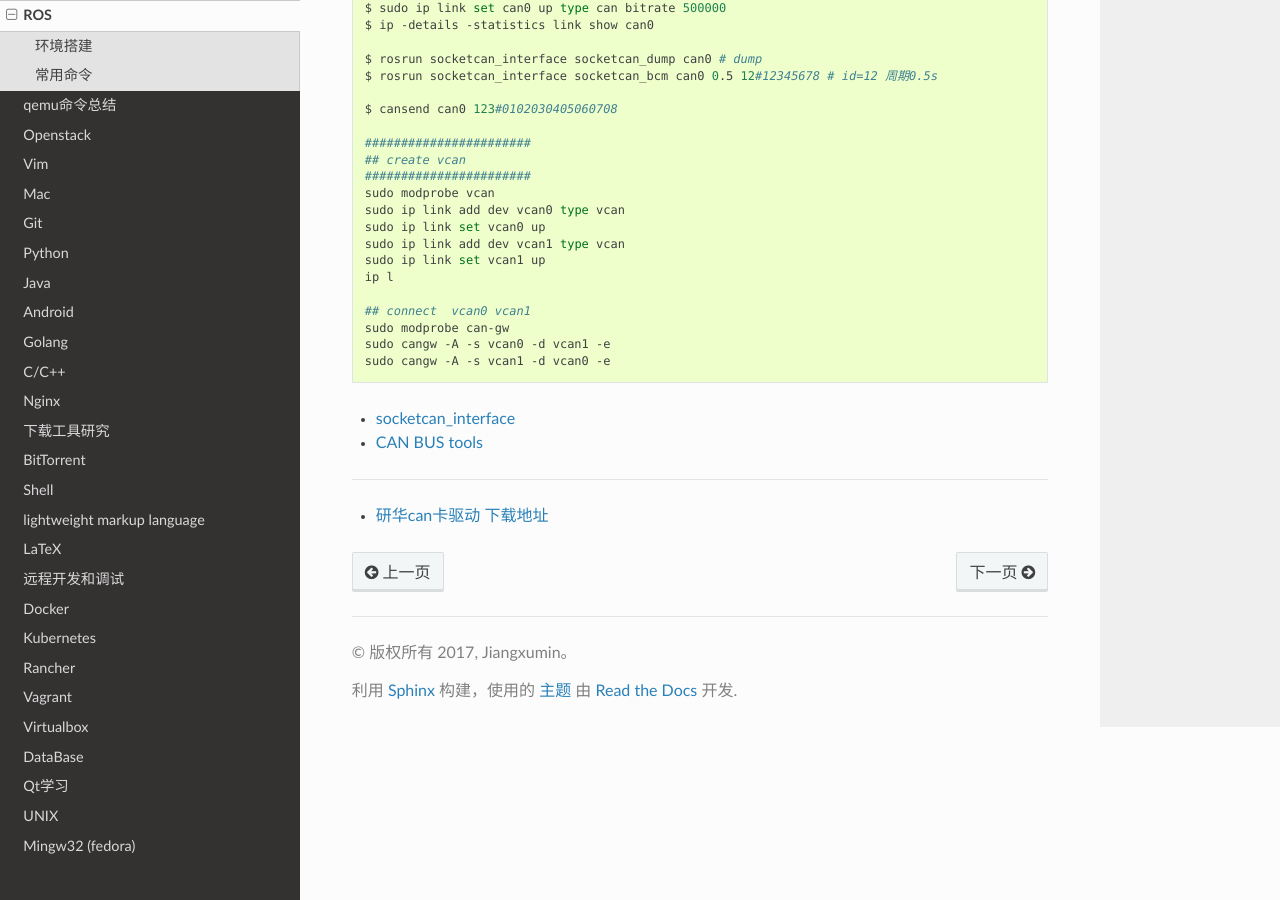
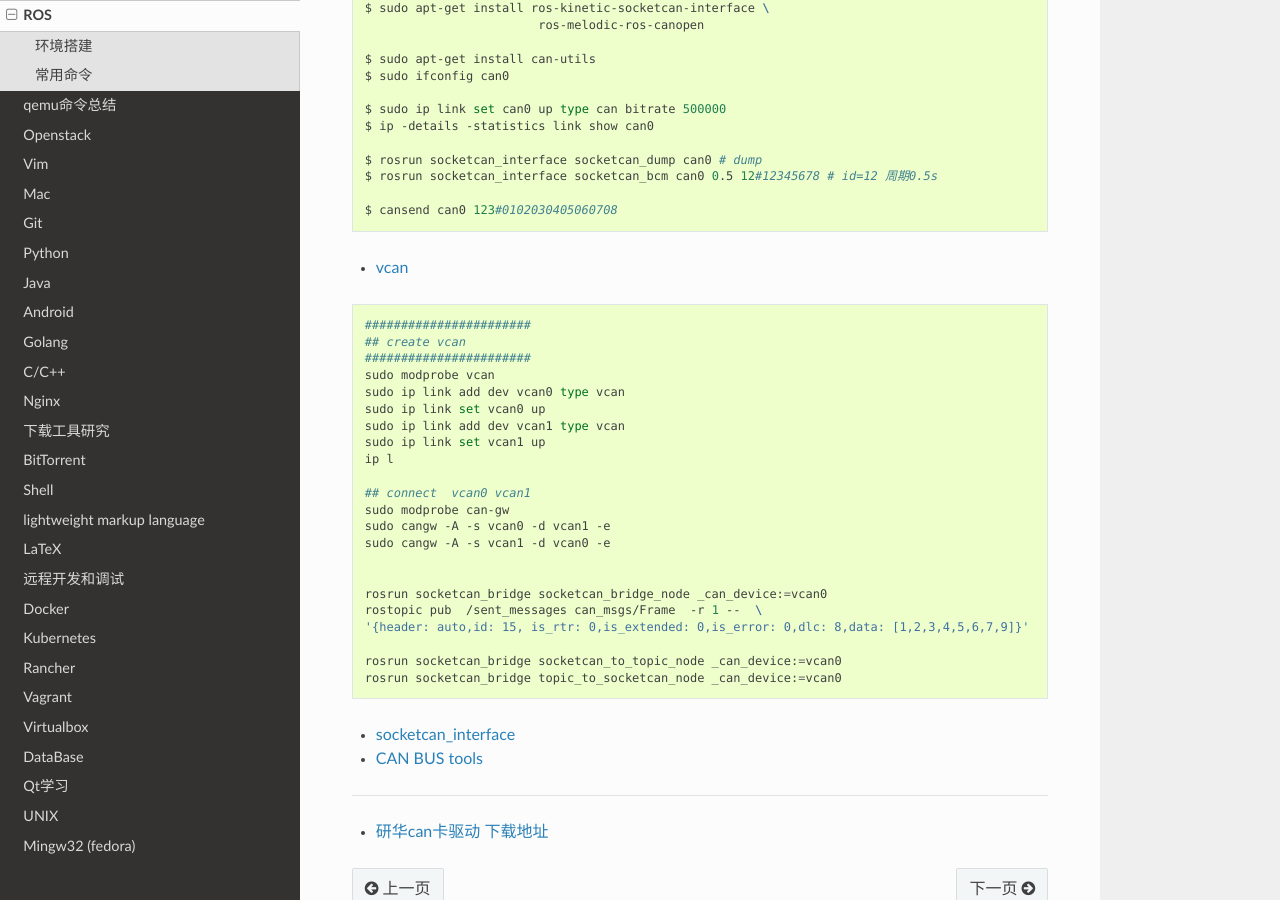
Before and after one commit to my-rds-store/my_space, a Sphinx documentation site: the page built from source/ros/index.rst, in a window 1280 px wide and 900 px high, scrolled down 1986 px. Built offline with Sphinx 7.4.7 and the Read the Docs theme 2.0.0, drawn with Linux system fonts in a browser that asks for light colours; some of the changed text lies outside the part shown.

Commit message:
update ...

```diff
--- a/source/ros/index.rst
+++ b/source/ros/index.rst
@@ -86,6 +89,9 @@ ROS
 
         rostopic -h
 
+        rostopic type /sent_messages
+        rosmsg info can_msgs/Frame
+
         ############
         # rosbag
         ############
@@ -121,6 +127,11 @@ ROS
 
        $ cansend can0 123#0102030405060708
 
+* `vcan <https://python-can.readthedocs.io/en/master/interfaces/socketcan.html#the-virtual-can-driver-vcan>`_
+
+
+.. code-block:: sh
+
        #######################
        ## create vcan
        #######################
@@ -136,8 +147,19 @@ ROS
        sudo cangw -A -s vcan0 -d vcan1 -e
        sudo cangw -A -s vcan1 -d vcan0 -e
 
+
+       rosrun socketcan_bridge socketcan_bridge_node _can_device:=vcan0
+       rostopic pub  /sent_messages can_msgs/Frame  -r 1 --  \
+       '{header: auto,id: 15, is_rtr: 0,is_extended: 0,is_error: 0,dlc: 8,data: [1,2,3,4,5,6,7,9]}'
+
+       rosrun socketcan_bridge socketcan_to_topic_node _can_device:=vcan0
+       rosrun socketcan_bridge topic_to_socketcan_node _can_device:=vcan0
+
+
 * `socketcan_interface <http://wiki.ros.org/socketcan_interface?distro=melodic>`_
+
 * `CAN BUS tools <https://cantools.readthedocs.io/en/latest/#>`_
+
 
 ------
 
--- a/source/shell/shell.rst
+++ b/source/shell/shell.rst
@@ -311,6 +311,9 @@ apt-get install时如何指定安装版本
 
     # File's data was last modified n*24 hours ago
     find  -type f  -mtime +10  -name "mcstudent_offline*"
+
+    find ./  -type f -perm -111 #查看具有可执行权限的文件
+
 
 .. code-block:: sh
 
```
Also changed, not shown: other parts of source/ros/index.rst (+3 -0 lines).
